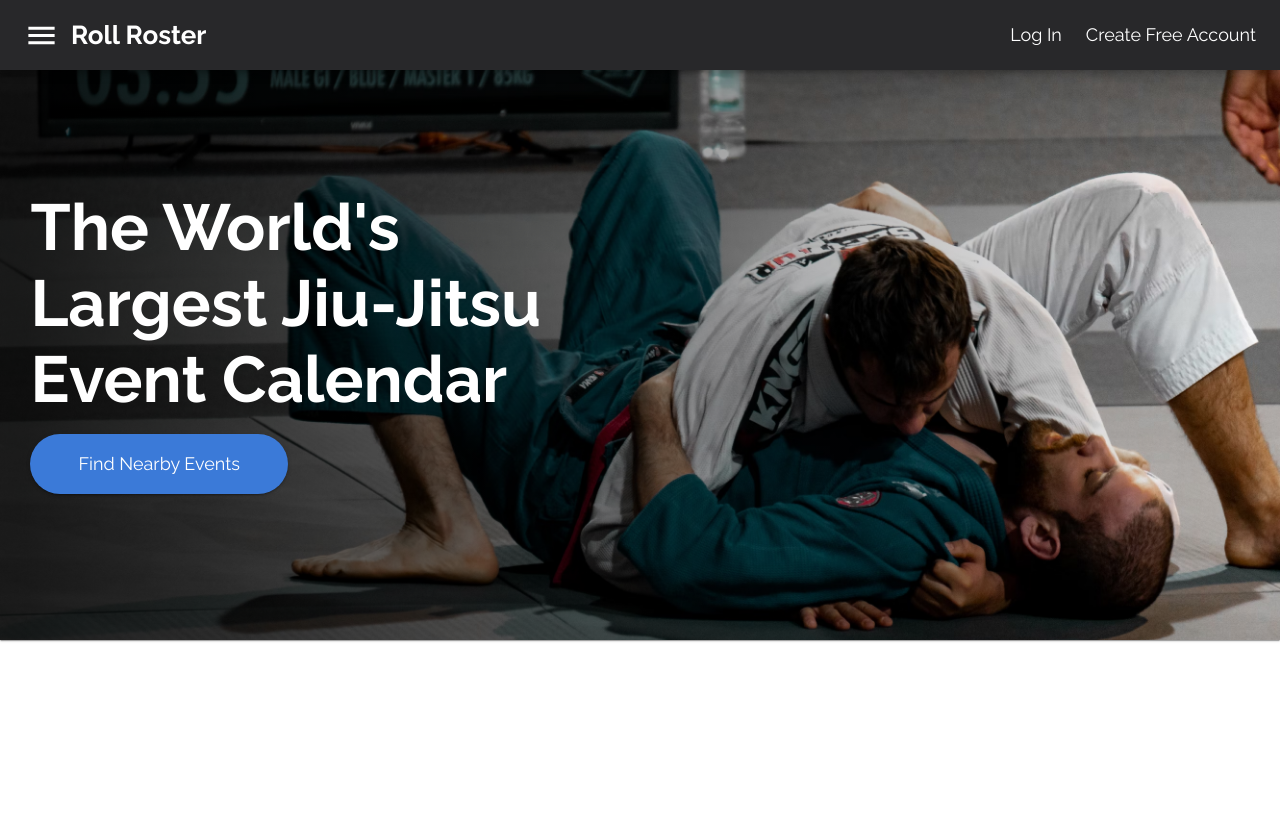
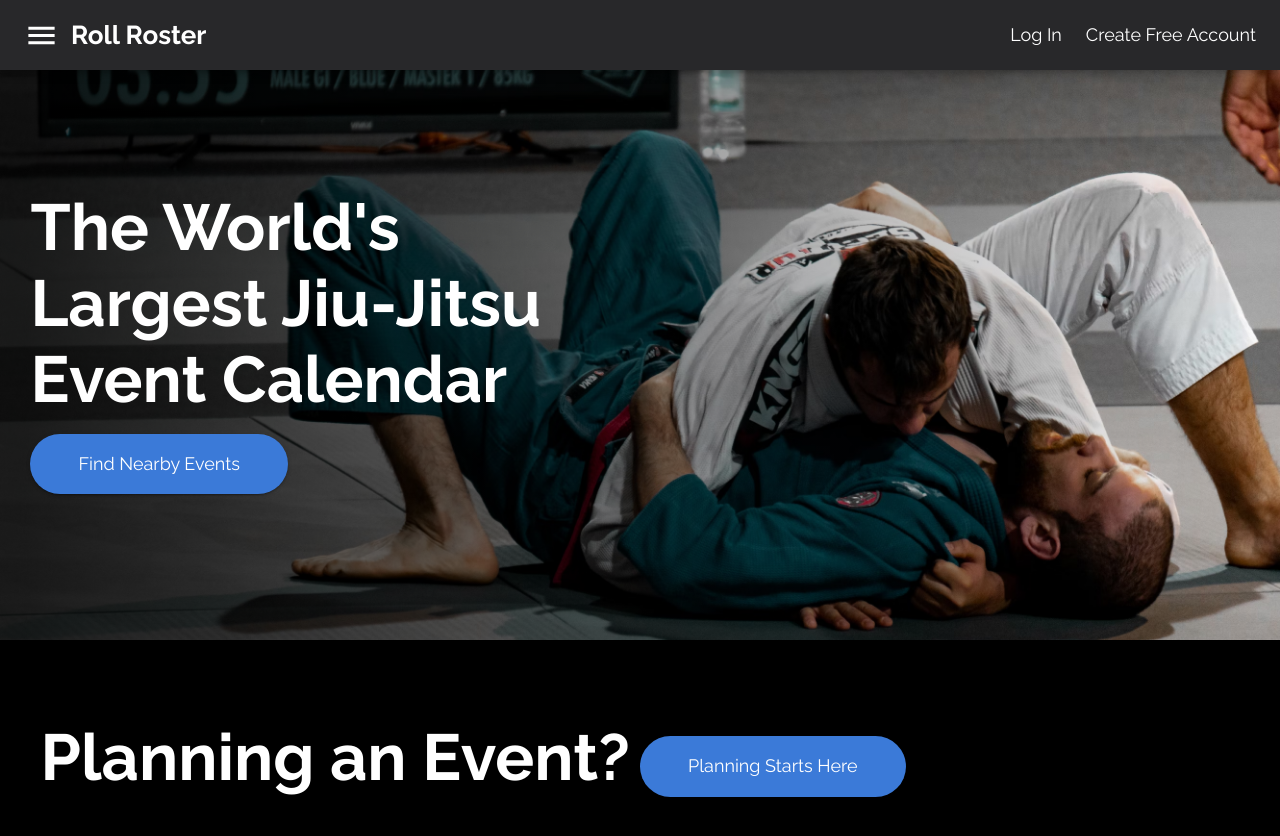
Before and after one commit to EdMasterNava/roll-roster, a React (Create React App) app: page / in a window 1280 px wide. Shown: the top 836 px of the page. Before the commit the page ends 800 px from the top, so only its background shows below. Built offline with nearby package versions, Linux system fonts and the light colour scheme.

Commit message:
Created SubHero

```diff
--- a/src/pages/Home.js
+++ b/src/pages/Home.js
@@ -1,17 +1,19 @@
 import * as React from 'react';
+
 import Navbar from './modules/views/Navbar';
 import HomeHero from './modules/views/HomeHero';
+import HomeSubHero from './modules/views/HomeSubHero';
+
 import withRoot from './modules/styles/withRoot';
 
 
 function Home() {
-    const passingProps = {
-        heroImg: require('./modules/views/img/jiujitsu.avif')
-    }
+    const heroImg = require('./modules/views/img/jiujitsu.avif')
     return (
         <>
             <Navbar />
-            <HomeHero heroImg={passingProps.heroImg}/>
+            <HomeHero heroImg={heroImg}/>
+            <HomeSubHero />
         </>
     );
 }
--- a/src/pages/modules/styles/styles.js
+++ b/src/pages/modules/styles/styles.js
@@ -49,6 +49,10 @@ const style = () => ({
         mt: 2,
         py: 2,
         px: 6
+    },
+    subHero: {
+        backgroundColor: 'black',
+        py: 10
     }
 
 });
--- a/src/pages/modules/views/ExampleImports.js
+++ /dev/null
@@ -1,5 +0,0 @@
-import * as React from 'react';
-
-import Box from '@mui/material/Box';
-import Grid from '@mui/material/Grid';
-import Container from '@mui/material/Container';
--- /dev/null
+++ b/src/pages/modules/views/HomeSubHero.js
@@ -0,0 +1,50 @@
+import * as React from 'react';
+
+import Toolbar from '../components/Toolbar';
+import Typography from '../components/Typography';
+
+import Box from '@mui/material/Box';
+import Grid from '@mui/material/Grid';
+import Button from '@mui/material/Button';
+
+import style from '../styles/styles';
+
+function HomeSubHero() {
+    const css  = style();
+    return (
+        <>
+            <Box sx={{...css.subHero}}>
+                <Grid container sx={{px: 3.8}}>
+                    <Grid item xs={12} sm={6} >
+                        <Typography color="white" variant="h1"
+                                    sx={{   display: {xs: 'none', sm: 'block'},
+                                            justifySelf: 'center'
+                                    }}
+                                >
+                            Planning an Event?
+                        </Typography>
+                        <Typography color="white" variant="h2"
+                                    sx={{   display: {xs: 'block', sm: 'none'},
+
+                                    }}
+                                >
+                            Planning an Event?
+                        </Typography>
+                    </Grid>
+                    <Grid item  xs={12} sm={6} sx={{display: 'flex'}}>
+                        <Button variant='contained' sx={{...css.heroButton,
+                                                            alignSelf: 'center'
+                                                    }}
+                                                >
+                            <Typography color="white" variant="h6">
+                                Planning Starts Here
+                            </Typography>
+                        </Button>
+                    </Grid>
+                </Grid>
+            </Box>
+        </>
+    )
+}
+
+export default HomeSubHero;
```
